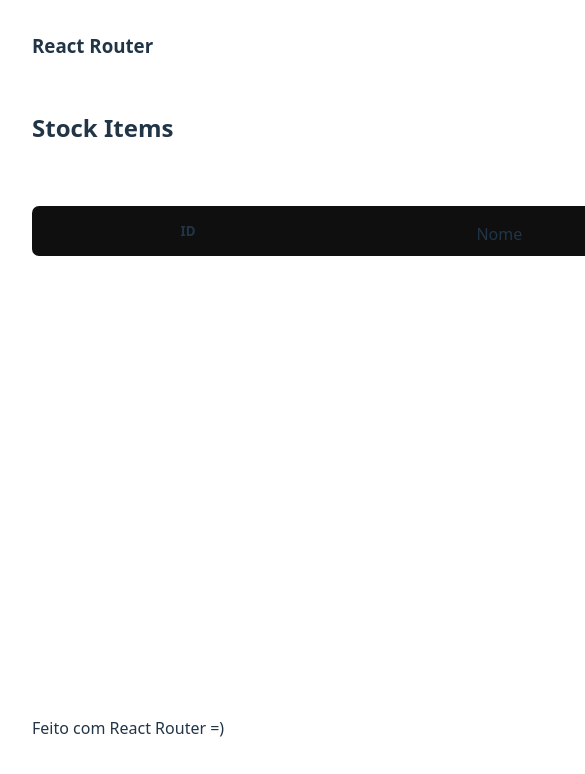
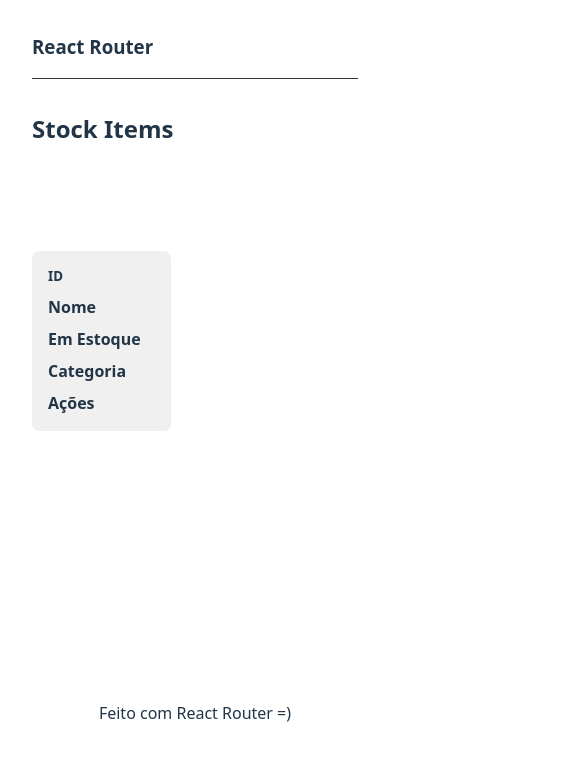
Before and after one commit to EzzFelt/dashboard-stock, a React (Vite) app: page /items in a window 390 px wide. Shown: the top 774 px of the page, 585 px wide, since content can reach past the window. Built offline with nearby package versions, Linux system fonts and the light colour scheme.

Commit message:
arrumando o componente css principal

```diff
--- a/src/index.css
+++ b/src/index.css
@@ -13,24 +13,32 @@
   -moz-osx-font-smoothing: grayscale;
 }
 
-  a {
-    font-weight: 500;
-    color: #646cff;
-    text-decoration: inherit;
-  }
-  a:hover {
-    color: #535bf2;
-  }
-
 *{
   box-sizing: border-box;
   margin: 0;
   padding: 0;
 }
 
+body {
+  background-color: #242424;
+  color: rgba(255, 255, 255, 0.87);
+}
+
+a {
+  font-weight: 500;
+  color: #646cff;
+  text-decoration: inherit;
+  transition: color 0.3s ease;
+}
+
+a:hover {
+  color: #535bf2;
+}
+
 h1 {
   font-size: 3.2em;
   line-height: 1.1;
+  color: white;
 }
 
 button {
@@ -42,139 +50,118 @@
   font-family: inherit;
   background-color: #1a1a1a;
   cursor: pointer;
-    transition: border-color 0.25s;
+  transition: all 0.25s ease;
 }
+
 button:hover {
-    border-color: #646cff;
+  border-color: #ffffff;
 }
+
 button:focus,
 button:focus-visible {
   outline: 4px auto -webkit-focus-ring-color;
 }
 
-  @media (prefers-color-scheme: light) {
-    :root {
-      color: #213547;
-      background-color: #ffffff;
-    }
-    a:hover {
-      color: #747bff;
-    }
-    button {
-      background-color: #f9f9f9;
-    }
+/* Layout Styles */
+header {
+  display: flex;
+  justify-content: space-between;
+  align-items: center;
+  margin: 2rem;
+  padding-bottom: 1rem;
+  border-bottom: 1px solid #333;
 }
 
-header{
+main {
   display: flex;
-    justify-content: space-between;
-    margin: 2rem;
+  justify-content: flex-start;
+  align-items: flex-start;
+  flex-direction: column;
+  margin: 0 2rem;
+  min-height: 65vh;
 }
 
-main{
-    display: flex;
-    justify-content: flex-start;
-    align-items:flex-start;
-    flex-direction: column;
-    margin: 0 0 0 2rem;
-    height: 65vh;
+footer {
+  margin: 2rem;
+  padding-top: 0.5rem;
+  border-top: solid white 1px;
+  text-align: center;
 }
 
-footer{
-    margin: 2rem;
-    padding-top: .5rem;
-    border-top: solid white 1px;
-}
-
+/* Navigation Styles */
 .links-nav,
-.links-nav p{
+.links-nav p {
   display: flex;
   gap: 1rem;
   color: white;
   text-decoration: none;
+  align-items: center;
   height: 30px;
 }
 
-.root-layout{
-    display: grid;
-    grid-template-columns: 1fr;
-    justify-content: space-evenly;
-    height: 100%;
-    gap: 1rem;
-
+/* Stock Tables Styles */
+.stock-tables {
+  width: 100%;
+  display: flex;
+  justify-content: flex-start;
+  padding: 0 2rem;
 }
 
-.info-container{
-    background-color: #0f0f0f;
-    border-radius: 7px;
-    height: 140px;
-    width: 300px;
-    padding: 1rem;
+.items-table {
+  width: 100%;
+  max-width: 1200px;
 }
 
-.info-container p{
-    color: white;
-    margin-top: 10px;
-    font-size: 2.5rem;
-    place-content: center;
-    text-align: center;
-}
-
-.stock-info{
-    display: flex;
-    justify-content:space-between;
-    align-items: center;
-    gap: 2rem;
-    margin-top: 1rem;
-}
-
-
-.table-highlight{
+.table-highlight-items {
   background-color: #0f0f0f;
   border-radius: 7px;
   padding: 1rem;
   margin-top: 1rem;
-    display: flex;
-    justify-content: space-between;
+  display: grid;
+  grid-template-columns: 1fr 1fr 1fr 1fr 1fr;
+  align-items: center;
+  width: 100%;
   gap: 1rem;
-    height: 50px;
-    width: 560px;
+  font-weight: bold;
+  color: #ffffff;
 }
 
-.table-highlight-items{
-    background-color: #0f0f0f;
-    border-radius: 7px;
+.table-content-items {
+  display: grid;
+  grid-template-columns: 1fr 1fr 1fr 1fr 1fr;
+  align-items: center;
+  width: 100%;
   padding: 1rem;
-    margin-top: 1rem;
-    display: flex;
-    justify-content: space-around;
+  border-bottom: 1px solid #333;
   gap: 1rem;
-    height: 50px;
-    width: 200vh;
+  margin: 0;
+  transition: background-color 0.3s ease;
 }
 
-.stock-tables{
-    display: flex;
-    justify-content: space-around;
-    gap: 1rem;
-    width: 100%;
+.table-content-items:hover {
+  background-color: rgba(100, 108, 255, 0.1);
 }
 
-.options-container,
-.options-container p{
+.options-container {
   display: flex;
-    gap: 1rem;
-    margin-top: .5rem;
-    color: white;
-    border: 1px transparent solid;
-    width: 100%;
-    transform: 0.8s ease ;
+  justify-content: flex-start;
+  gap: 0.5rem;
 }
 
-.options-container p:hover{
-    border-bottom: 1px white solid;
+.options-container p {
+  padding: 0.5rem 1rem;
+  background-color: transparent;
+  color: #ffffff;
+  cursor: pointer;
+  transition: all 0.3s ease;
 }
 
+.options-container p:hover {
+  border-bottom: solid 1px white;
+  color: white;
+}
+
+/* Form Styles */
 .main-content {
   display: flex;
   flex-direction: column;
@@ -193,6 +180,7 @@
 label {
   color: white;
   font-size: 0.875rem;
+  margin-bottom: 0.5rem;
 }
 
 input, select, textarea {
@@ -203,10 +191,13 @@
   background-color: #0f0f0f;
   color: white;
   box-sizing: border-box;
+  transition: border-color 0.3s ease;
 }
 
-input:focus, select:focus, textarea:focus {
-  border: 1px solid white;
+input:focus,
+select:focus,
+textarea:focus {
+  border: 1px solid #646cff;
   outline: none;
 }
 
@@ -215,7 +206,7 @@
   resize: vertical;
 }
 
-button {
+#save {
   width: 100%;
   padding: 0.75rem;
   border-radius: 7px;
@@ -224,8 +215,49 @@
   border: none;
   margin-top: 1rem;
   cursor: pointer;
+  transition: background-color 0.3s ease;
 }
 
-button:hover {
-  background-color: #5a5a5a;
+#save:hover {
+  background-color: #1e43b3;
 }
+
+/* Responsive Adjustments */
+@media (max-width: 768px) {
+  .table-highlight-items,
+  .table-content-items {
+      grid-template-columns: 1fr;
+      gap: 0.5rem;
+  }
+
+  .options-container {
+      flex-direction: column;
+  }
+}
+
+/* Light Mode Support */
+@media (prefers-color-scheme: light) {
+  :root {
+      color: #213547;
+      background-color: #ffffff;
+  }
+
+  body {
+      background-color: #ffffff;
+      color: #213547;
+  }
+
+  a:hover {
+      color: #747bff;
+  }
+
+  button {
+      background-color: #f9f9f9;
+  }
+
+  .table-highlight-items,
+  .table-content-items {
+      background-color: #f0f0f0;
+      color: #213547;
+  }
+}
```
Lines whose indentation alone changed are shown as unchanged.
